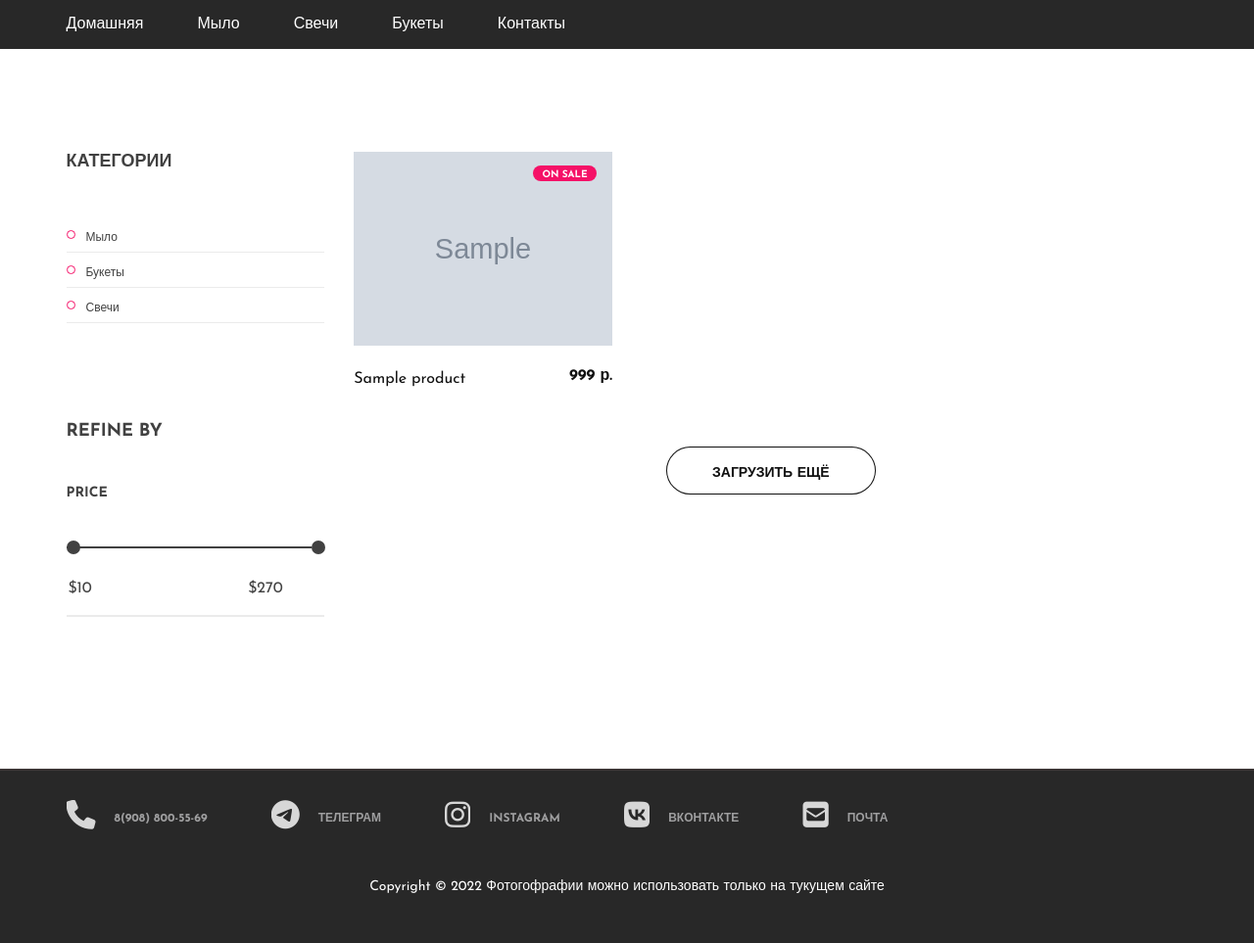
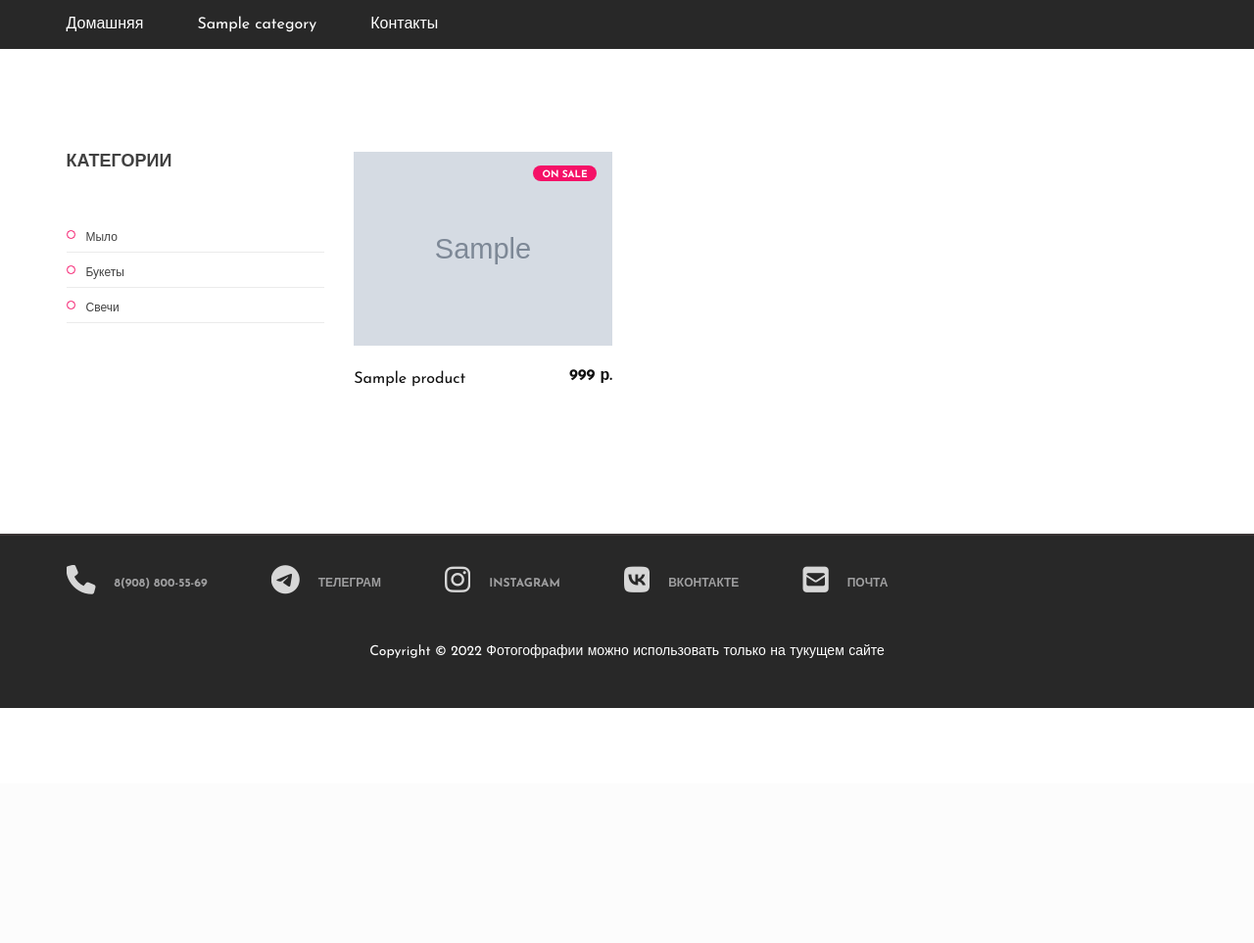
Before and after one commit to hagp55/soap_store, a Django app: page /products/ in a window 1280 px wide. Shown: the whole page at 98% size. After the commit the page ends 723 px from the top, so only its background shows below. Run offline with Django 4.2, Linux system fonts and the light colour scheme; tables that the repository leaves empty hold one stand-in row (values such as "Sample post"); grey boxes marked "Sample" are stand-in pictures; some libraries are stand-ins or nearby versions.

Commit message:
Add slug to Category, Change Views

```diff
--- a/config/urls.py
+++ b/config/urls.py
@@ -20,7 +20,8 @@ from django.conf.urls.static import static
 
 urlpatterns = [
     path('admin/', admin.site.urls),
-    path('', include('store.urls'))
+    path('', include('store.urls')),
+    path('__debug__/', include('debug_toolbar.urls')),
 ]
 
 if settings.DEBUG:
--- a/static/css/style.css
+++ b/static/css/style.css
@@ -1005,7 +1005,6 @@ ol {
 
 .footer-section {
 	background: #282828;
-	padding-top: 60px;
 }
 
 .footer-logo {
--- a/store/models.py
+++ b/store/models.py
@@ -4,10 +4,14 @@ from django.shortcuts import reverse
 
 class Category(models.Model):
     title = models.CharField(max_length=150, verbose_name = 'Название')
+    slug = models.SlugField(max_length=150, verbose_name='Url для категории', unique=True)
 
     class Meta:
-        verbose_name = 'Категория'
+        verbose_name = 'Категорию'
         verbose_name_plural = 'Категории'
+
+    def get_absolute_url(self):
+        return reverse('products_category', kwargs={'slug': self.slug})
 
     def __str__(self):
         return self.title
--- a/store/templates/store/category.html
+++ b/store/templates/store/category.html
@@ -31,7 +31,7 @@
 							<li><a href="#">Footwear</a></li> -->
 						</ul>
 					</div>
-					<div class="filter-widget mb-0">
+					<!-- <div class="filter-widget mb-0">
 						<h2 class="fw-title">refine by</h2>
 						<div class="price-range-wrap">
 							<h4>Price</h4>
@@ -49,7 +49,7 @@
                                 </div>
                             </div>
                         </div>
-					</div>
+					</div> -->
 					<!-- <div class="filter-widget mb-0">
 						<h2 class="fw-title">color by</h2>
 						<div class="fw-color-choose">
@@ -154,9 +154,9 @@
 						</div>
 						{% endfor %}
 
-						<div class="text-center w-100 pt-3">
+						<!-- <div class="text-center w-100 pt-3">
 							<button class="site-btn sb-line sb-dark">Загрузить ещё</button>
-						</div>
+						</div> -->
 					</div>
 				</div>
 			</div>
--- /dev/null
+++ b/store/templates/store/include/navbar_menu.html
@@ -0,0 +1,31 @@
+<ul class="main-menu">
+    <li><a href="{% url 'index' %}">Домашняя</a></li>
+    {% for category in categories %}
+        <li><a href="{{ category.get_absolute_url }}">{{ category.title }}</a></li>
+    {% endfor %}
+    <!-- <li><a href="#">Мыло</a></li> -->
+    <!-- <li><a href="#">Свечи</a></li> -->
+    <!-- <li><a href="#">Букеты
+        <span class="new">New</span>
+    </a></li> -->
+    <li><a href="{% url 'contact' %}">Контакты</a></li>
+    <!-- <li><a href="#">Shoes</a>
+        <ul class="sub-menu">
+            <li><a href="#">Sneakers</a></li>
+            <li><a href="#">Sandals</a></li>
+            <li><a href="#">Formal Shoes</a></li>
+            <li><a href="#">Boots</a></li>
+            <li><a href="#">Flip Flops</a></li>
+        </ul>
+    </li>
+    <li><a href="#">Pages</a>
+        <ul class="sub-menu">
+            <li><a href="./product.html">Product Page</a></li>
+            <li><a href="./category.html">Category Page</a></li>
+            <li><a href="./cart.html">Cart Page</a></li>
+            <li><a href="./checkout.html">Checkout Page</a></li>
+            <li><a href="{% url 'contact' %}">Contact</a></li>
+        </ul>
+    </li>
+    <li><a href="#">Blog</a></li> -->
+</ul>
--- /dev/null
+++ b/store/templatetags/menu.py
@@ -0,0 +1,10 @@
+from django import template
+from store.models import Category
+
+register = template.Library()
+
+
+@register.inclusion_tag('store/include/navbar_menu.html')
+def show_menu():
+    categories = Category.objects.all()
+    return {'categories': categories}
--- a/store/urls.py
+++ b/store/urls.py
@@ -6,5 +6,7 @@ urlpatterns = [
     path('products/', views.all_products),
     path('detail/<int:pk>', views.single_product, name='single_product'),
     path('contact/', views.contact, name='contact'),
+    path('category/<slug>', views.ProductsByCategoryView.as_view(), name='products_category'),
+    # path('category/<slug>', views.products_by_category, name='products_category'),
     # path('test/', views.page_not_found)
 ]
--- a/store/views.py
+++ b/store/views.py
@@ -1,13 +1,40 @@
+from multiprocessing import context
+from unicodedata import category
 from django.shortcuts import render, get_object_or_404
 from django.db.models import F
-from .models import Product
+from .models import Product, Category
 from telebot.send_message import send_telegram
 from telebot.forms import TeleBotSendMessageForm
+from django.views.generic import ListView
 
 
 def index(request):
     products = Product.objects.filter(is_onsale=True).all()
-    return render(request, 'store/index.html', {'products': products})
+    categories = Category.objects.all()
+    context = {
+        'products': products,
+        'categories': categories,
+        }
+    return render(request, 'store/index.html', context)
+
+
+class ProductsByCategoryView(ListView):
+    template_name = 'store/category.html'
+    context_object_name = 'products'
+
+    def get_queryset(self):
+        return Product.objects.filter(category__slug=self.kwargs['slug'])
+
+# def products_by_category(request, slug):
+#     products = Category.objects.get(slug=slug)
+#     print(products)
+#     context = {
+#         'products': products,
+#     }
+#     return render(request, 'store/category.html', context)
+
+
+
 
 def single_product(request, pk):
     product = get_object_or_404(Product, pk=pk)
--- a/templates/include/navbar.html
+++ b/templates/include/navbar.html
@@ -1,33 +1,8 @@
+{% load menu %}
 <nav class="main-navbar">
     <div class="container">
         <!-- menu -->
-        <ul class="main-menu">
-            <li><a href="{% url 'index' %}">Домашняя</a></li>
-            <li><a href="#">Мыло</a></li>
-            <li><a href="#">Свечи</a></li>
-            <li><a href="#">Букеты
-                <!-- <span class="new">New</span> -->
-            </a></li>
-            <li><a href="{% url 'contact' %}">Контакты</a></li>
-            <!-- <li><a href="#">Shoes</a>
-                <ul class="sub-menu">
-                    <li><a href="#">Sneakers</a></li>
-                    <li><a href="#">Sandals</a></li>
-                    <li><a href="#">Formal Shoes</a></li>
-                    <li><a href="#">Boots</a></li>
-                    <li><a href="#">Flip Flops</a></li>
-                </ul>
-            </li>
-            <li><a href="#">Pages</a>
-                <ul class="sub-menu">
-                    <li><a href="./product.html">Product Page</a></li>
-                    <li><a href="./category.html">Category Page</a></li>
-                    <li><a href="./cart.html">Cart Page</a></li>
-                    <li><a href="./checkout.html">Checkout Page</a></li>
-                    <li><a href="{% url 'contact' %}">Contact</a></li>
-                </ul>
-            </li>
-            <li><a href="#">Blog</a></li> -->
-        </ul>
+        {% show_menu %}
+        <!-- menu -->
     </div>
 </nav>
```
Also changed, not shown: config/settings.py (+4 -4 lines), requirements.txt (+8 -0 lines), store/admin.py (+7 -1 lines), store/templates/store/include/products.html (+3 -5 lines), store/migrations/0006_category_slug.py (added), store/templatetags/__init__.py (added), telebot/migrations/0002_alter_telebotsettings_telegram_message.py (added).
